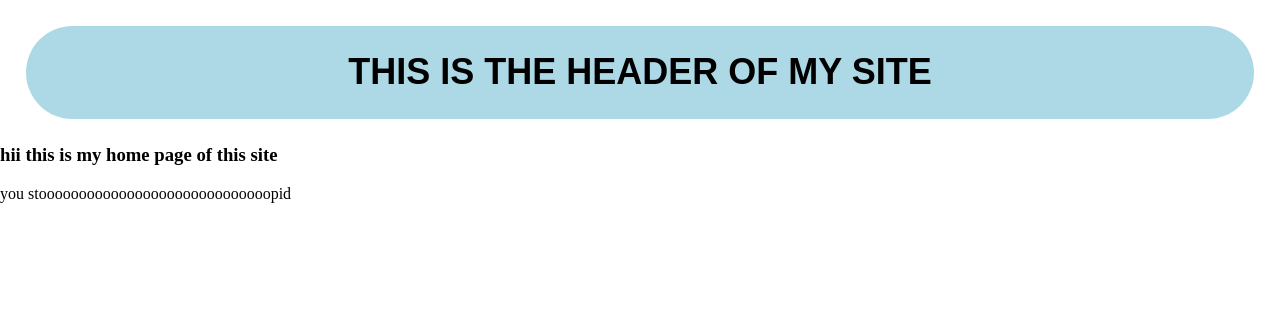
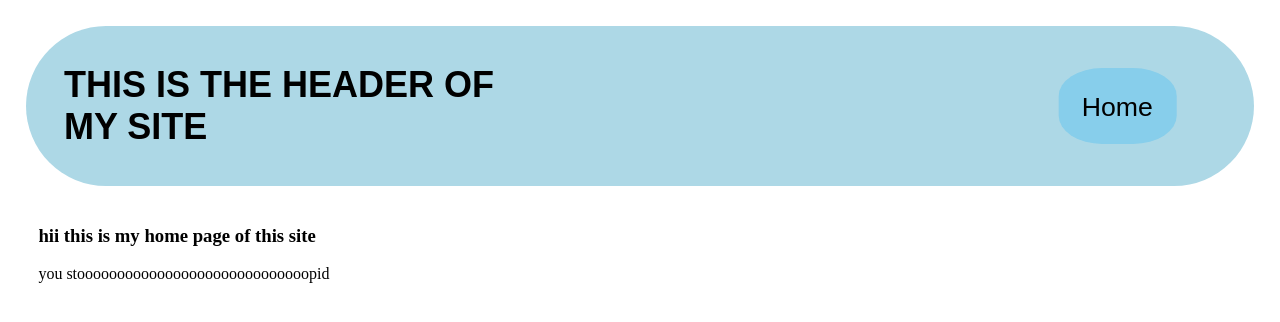
Before and after one commit to jitendradara12/randomdjangoapps, a Django app: page /main/ in a window 1280 px wide. Shown: the top 322 px of the page. Run offline with Django 5.2, Linux system fonts and the light colour scheme.

Commit message:
navbar and home button using flex

```diff
--- a/tempsite/main/templates/main/base.html
+++ b/tempsite/main/templates/main/base.html
@@ -19,36 +19,39 @@
     }
 
     button{
-      text-position:center; border-radius:25px; padding:8px; background-color:skyblue; border:0px
+      text-position:center; border-radius:25px; padding:8px; background-color:skyblue; border:0px; cursor:pointer;
     }
 
     button:hover{
-      background-color:lightgreen;
+      background-color:purple;
+      transform: translateY(-2px);
     }
 
-    button:clicked{
+    button:active{
       background-color:green;
       border-radius:8px;
       transition: ease-in-out 0.3s ;
     }
 
     .header{
-      background-color:blue;
     }
 
     .content{
-      margin:0px;
-      padding: 2%;
+      margin:3%;
       background-color:white;
     }
+
     .nav{
       font-family:arial;
       font-size:large;
       background-color:lightblue;
       border-radius:100px;
-      margin:2%;
-      padding:2%;
-      text-align:center;
+      padding:3%;
+      margin: 2%;
+      margin-bottom:0px;
+      display:flex;
+      justify-content:space-between;
+      align-items:center;
     }
 
     hr{
@@ -61,10 +64,11 @@
   <body style="margin:0%;>
     <div class = "header">
       <div class = "nav">
-          <h1 style="margin:0px">THIS IS THE HEADER OF MY SITE</h1>
+          <h1 style="margin:0px; margin-right: 50%">THIS IS THE HEADER OF MY SITE</h1>
+          <button onclick="location.href='/main/'" style = "scale:200%;padding:1%;border-radius:37%; margin-right:6%;"; ">Home</button>
       </div>
     </div>
-    <div id='content' name = 'content'>
+    <div class='content' name = 'content'>
       {% block content %}
         404 page not found
       {% endblock %}
```
Also changed, not shown: tempsite/db.sqlite3.
